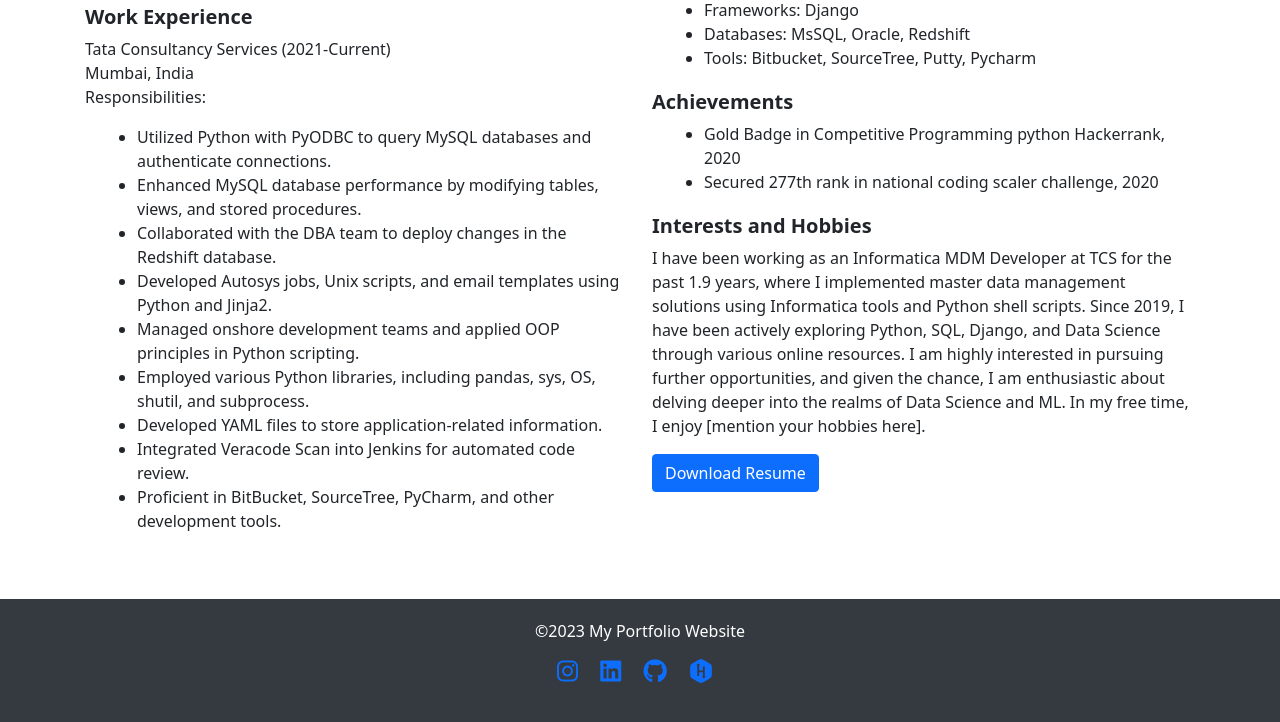
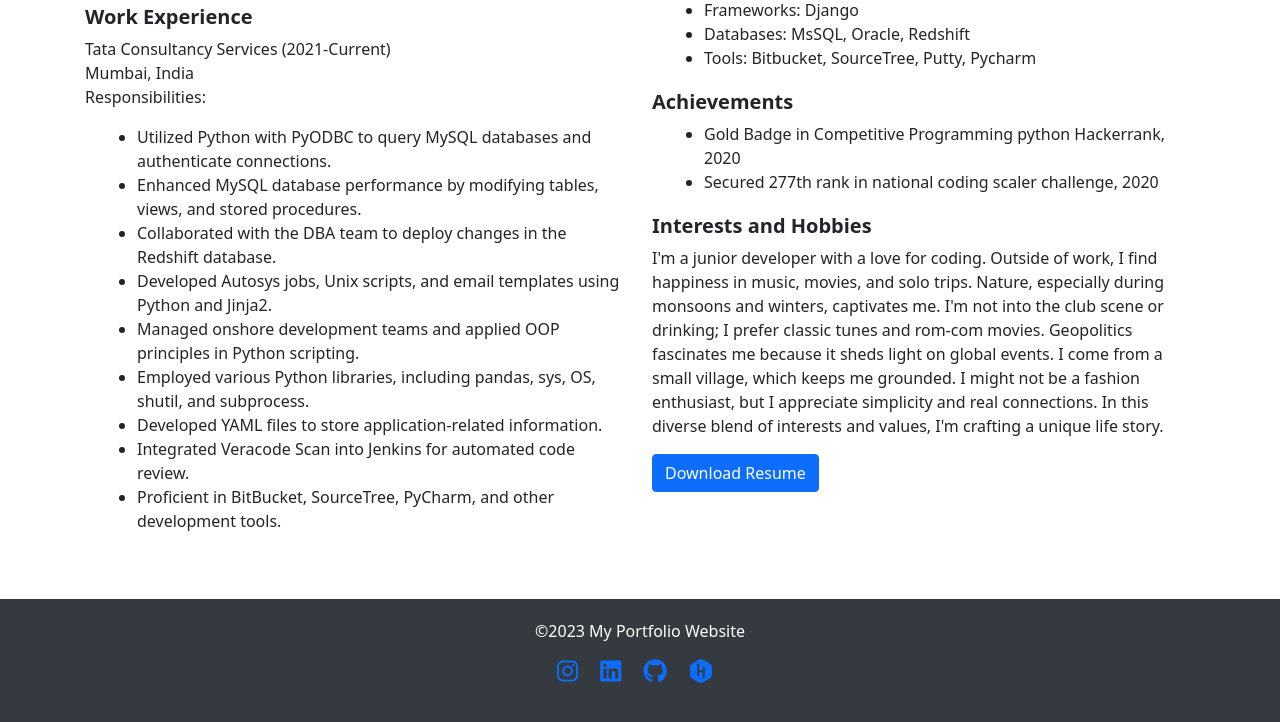
Before and after one commit to Jitesh001/my_portfolio, a Django app: page / in a window 1280 px wide. Shown: the part 423-1145 px from the top of the page. Run offline with Django 4.2, Linux system fonts and the light colour scheme; some libraries are stand-ins or nearby versions.

Commit message:
Update profile.html

```diff
--- a/Myprofile/templates/Myprofile/profile.html
+++ b/Myprofile/templates/Myprofile/profile.html
@@ -55,7 +55,9 @@
                     <li>Secured 277th rank in national coding scaler challenge, 2020</li>
                 </ul>
                 <h3>Interests and Hobbies</h3>
-                <p>I have been working as an Informatica MDM Developer at TCS for the past 1.9 years, where I implemented master data management solutions using Informatica tools and Python shell scripts. Since 2019, I have been actively exploring Python, SQL, Django, and Data Science through various online resources. I am highly interested in pursuing further opportunities, and given the chance, I am enthusiastic about delving deeper into the realms of Data Science and ML. In my free time, I enjoy [mention your hobbies here].</p>
+                <p>
+                I'm a junior developer with a love for coding. Outside of work, I find happiness in music, movies, and solo trips. Nature, especially during monsoons and winters, captivates me. I'm not into the club scene or drinking; I prefer classic tunes and rom-com movies. Geopolitics fascinates me because it sheds light on global events. I come from a small village, which keeps me grounded. I might not be a fashion enthusiast, but I appreciate simplicity and real connections. In this diverse blend of interests and values, I'm crafting a unique life story.
+                </p>
                 <a href="{% url 'resume-download' 'resume' %}" class="btn btn-primary">Download Resume</a>
             </div>
         </div>
```
